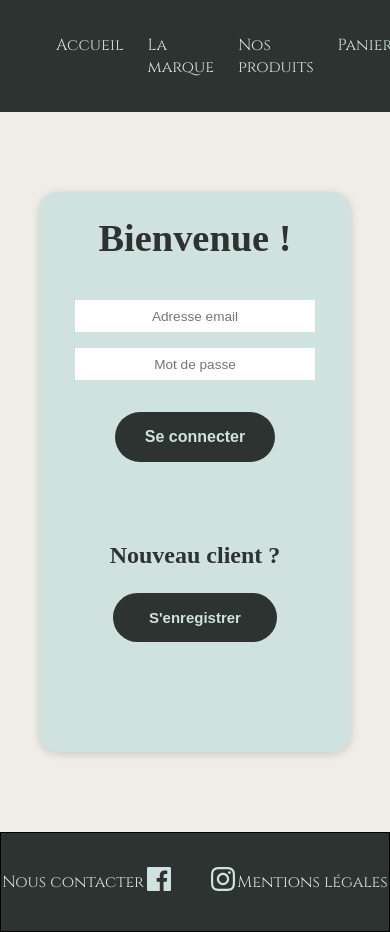
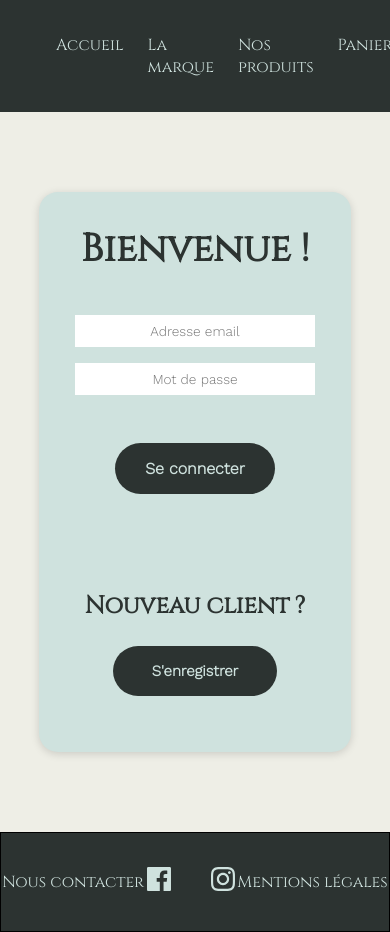
Before and after one commit to WildCodeSchool/remote2q4-21-p3-agathe-front, a React (Create React App) app: page /login in a window 390 px wide. Shown: the top 932 px of the page. Built offline with nearby package versions, Linux system fonts and the light colour scheme; no server answers; a web font is replaced by a local one.

Commit message:
responsive signin page

```diff
--- a/src/components/form/LoginForm.css
+++ b/src/components/form/LoginForm.css
@@ -10,7 +10,8 @@
     margin: 5rem 0;
     color: var(--darkgreen);
     font-size: 0.8em;
-    padding-top: 1.5rem;
+    padding-top: 2rem;
+    font-family: var(--font-home);
 }
 
 .loginForm {
@@ -19,7 +20,7 @@
     display: flex;
     flex-direction: column;
     align-items: center;
-    margin-bottom: 5rem;
+    margin-bottom: 6rem;
 }
 
 .input {
@@ -33,7 +34,7 @@
 .loginBtn {
     width: 10rem;
     padding: 1rem;
-    margin-top: 1.5rem;
+    margin-top: 2.5rem;
     color: var(--greenblue);
     font-size: 1em;
     font-weight: 600;
@@ -41,6 +42,7 @@
     border-radius: 100px 100px 100px 100px;
     cursor: pointer;
     background: var(--darkgreen);
+    font-family: var(--font-text);
 }
 
 .registerBtn {
@@ -52,6 +54,7 @@
     border-radius: 100px 100px 100px 100px;
     cursor: pointer;
     background: var(--darkgreen);
+    font-family: var(--font-text);
 }
 
 .loginContainer h2 {
@@ -72,6 +75,7 @@
     border: none;
     text-align: center;
     font-size: 0.85em;
+    font-family: var(--font-text);
 }
 
 .registerBox {
```
